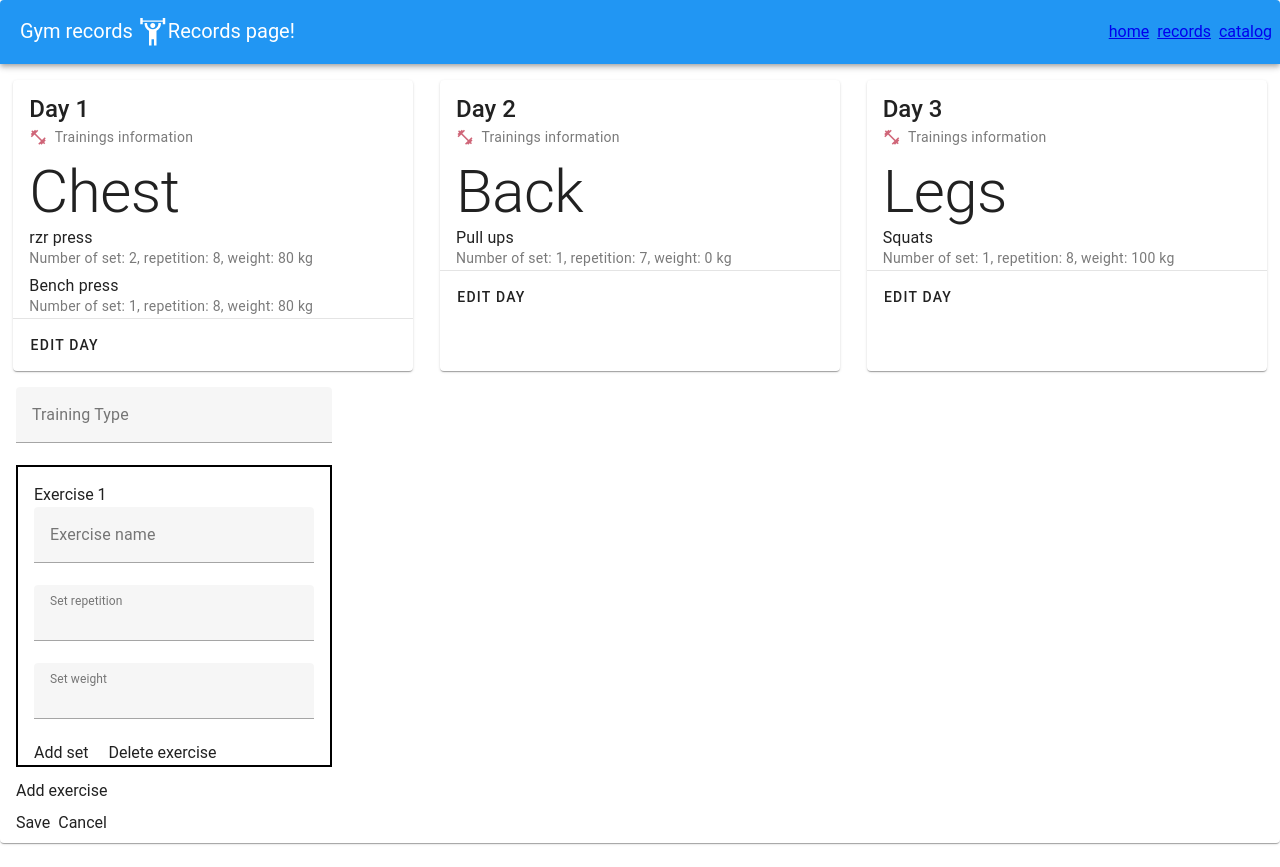
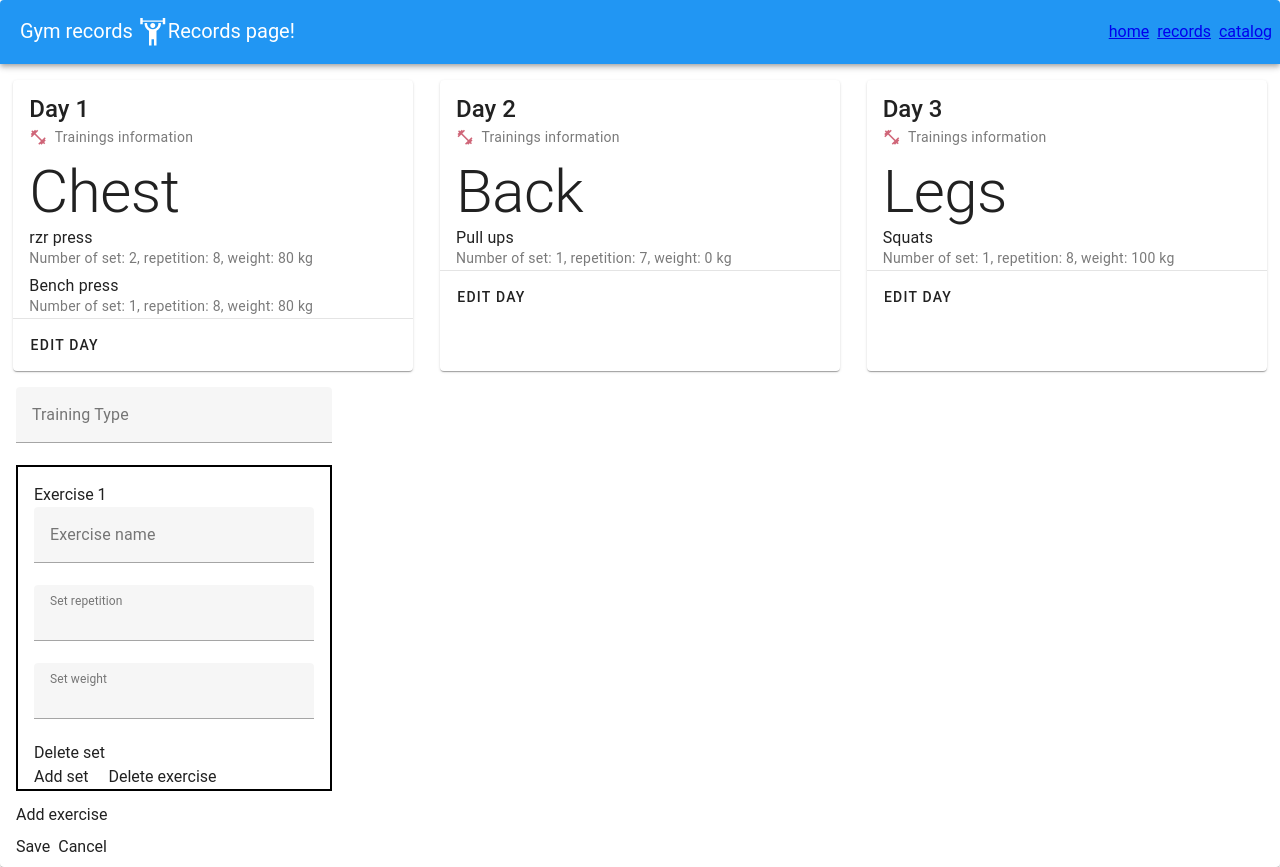
Before and after one commit to GiorgiMazm/Gym, a Vue app in the folder GymApp/: page /records in a window 1280 px wide. Both pictures are taken after a click on the button "Create new training day". Before the commit the page ends 843 px from the top, so only its background shows below. Built offline with nearby package versions, Linux system fonts and the light colour scheme.

Commit message:
Delete set

```diff
--- a/GymApp/src/components/GymRecordsPage.vue
+++ b/GymApp/src/components/GymRecordsPage.vue
@@ -47,11 +47,7 @@
               v-bind:key="index"
             >
               <div>Exercise {{ index + 1 }}</div>
-              <Field
-                v-bind:key="index"
-                :name="`exercise-${index}`"
-                v-slot="{ field, errors }"
-              >
+              <Field :name="`exercise-${index}`" v-slot="{ field, errors }">
                 <v-text-field
                   v-bind="field"
                   label="Exercise name"
@@ -88,6 +84,10 @@
                     :error-messages="errors"
                   ></v-text-field>
                 </Field>
+
+                <button @click.prevent="deleteExerciseSet(index, setIndex)">
+                  Delete set
+                </button>
               </div>
               <button class="mr-5" @click.prevent="addSet(index)">
                 Add set
@@ -168,7 +168,12 @@ export default {
     },
 
     deleteExercise(index) {
+      console.log(index);
+      console.log(this.exerciseArray[index]);
       this.exerciseArray.splice(index, 1);
+    },
+    deleteExerciseSet(index, setIndex) {
+      this.exerciseArray[index].sets.splice(setIndex, 1);
     },
   },
 
```
